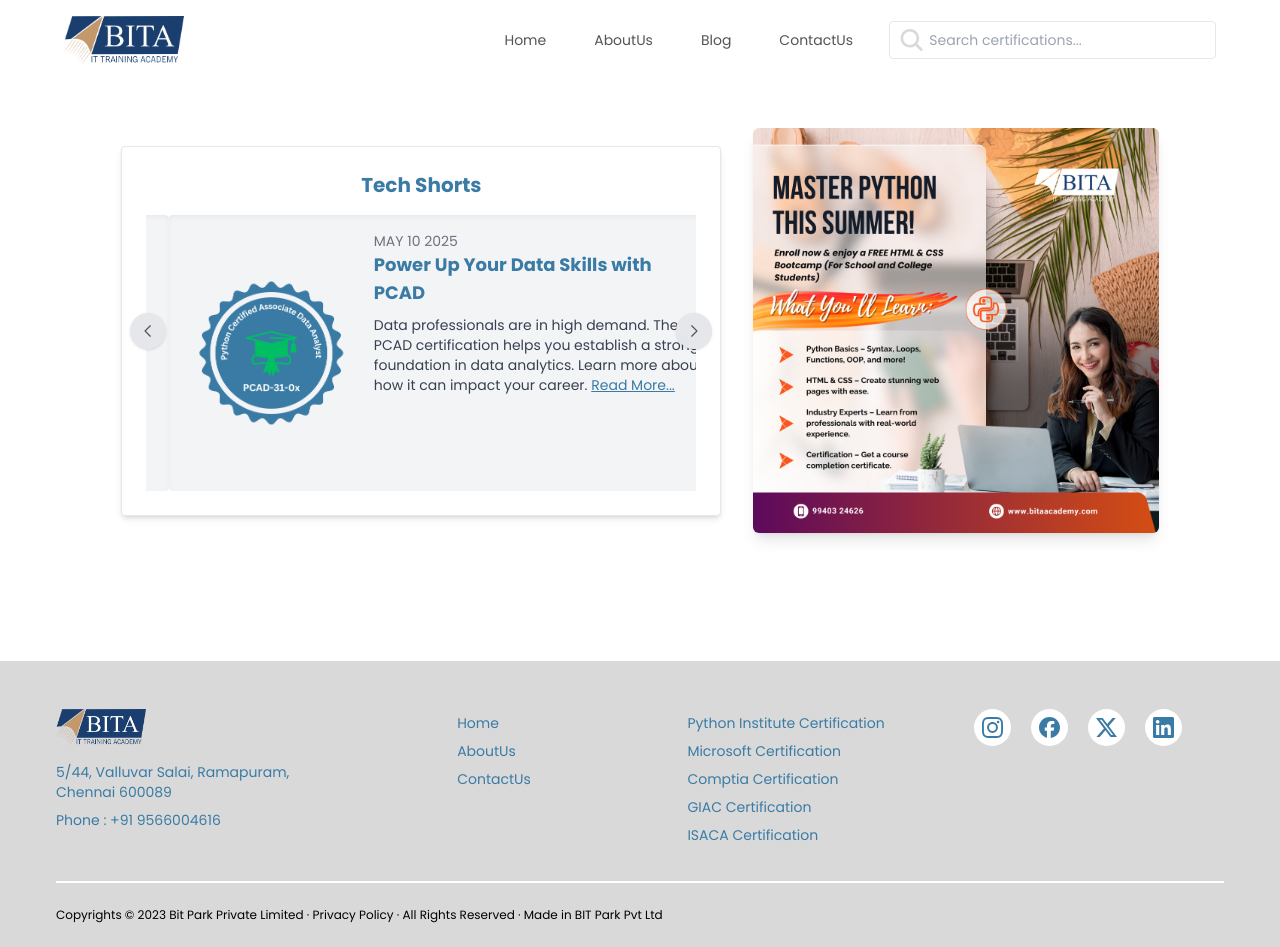
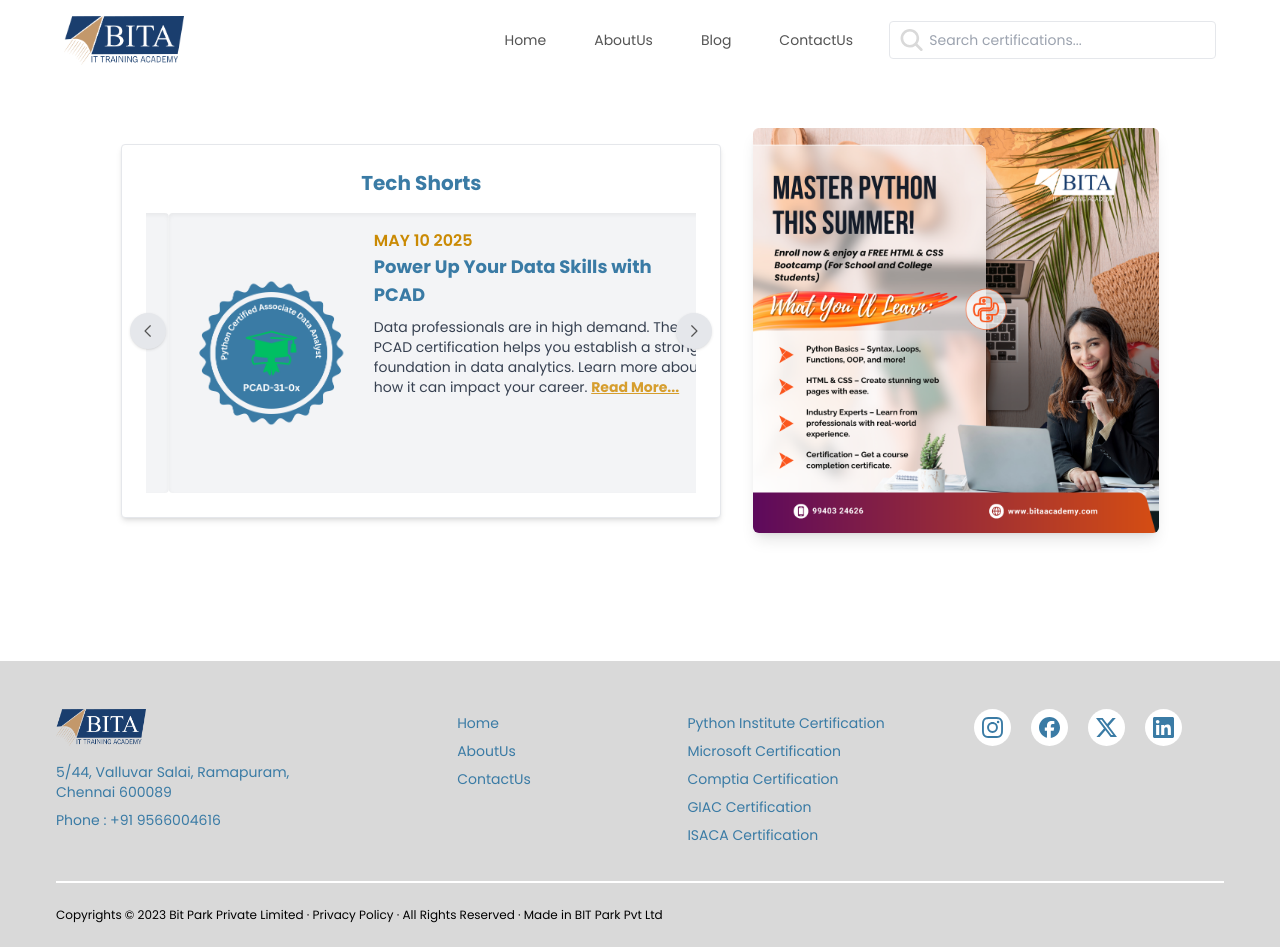
Before and after one commit to bita-certificationtraining/certification-training, a Next.js app: page /blog in a window 1280 px wide. Built offline with nearby package versions, Linux system fonts and the light colour scheme.

Commit message:
blogclor

```diff
--- a/app/blog/page.js
+++ b/app/blog/page.js
@@ -18,14 +18,14 @@
       title: "Unlocking Opportunities with SC-100 Certification",
       image: "/blogimages/SC_100.png",
       name: "SC_100",
-      description: `As organizations embrace cloud and hybrid infrastructures, the SC-100: Microsoft Cybersecurity Architect certification is gaining traction. It opens doors to key roles like cybersecurity architect, cloud security consultant, and more. Stay ahead in your career. To know more, read our in-depth blog at BITA: www.bitaacademy.com <a href="https://bitaacademy.com/is-there-a-demand-for-sc-100-microsoft-cybersecurity-architect/" target="_blank" rel="noopener noreferrer" style="color: #3A7BA5; text-decoration: underline;">Read More...</a>`,
+      description: `As organizations embrace cloud and hybrid infrastructures, the SC-100: Microsoft Cybersecurity Architect certification is gaining traction. It opens doors to key roles like cybersecurity architect, cloud security consultant, and more. Stay ahead in your career. To know more, read our in-depth blog at BITA: www.bitaacademy.com <a href="https://bitaacademy.com/is-there-a-demand-for-sc-100-microsoft-cybersecurity-architect/" target="_blank" rel="noopener noreferrer" style="color: #d69e2e;font-weight: bold; text-decoration: underline;">Read More...</a>`,
       date: "MAY 16 2025",
     },
     {
       title: "Power Up Your Data Skills with PCAD",
       image: "/blogimages/PCAD.png",
       name: "pcad",
-      description: `Data professionals are in high demand. The PCAD certification helps you establish a strong foundation in data analytics. Learn more about how it can impact your career. <a href="https://bitaacademy.com" target="_blank" rel="noopener noreferrer" style="color: #3A7BA5; text-decoration: underline;">Read More...</a>`,
+      description: `Data professionals are in high demand. The PCAD certification helps you establish a strong foundation in data analytics. Learn more about how it can impact your career. <a href="https://bitaacademy.com/is-there-a-demand-for-pcad-certified-associate-data-analyst-with-python/" target="_blank" rel="PCAD" style="color: #d69e2e;font-weight: bold; text-decoration: underline;">Read More...</a>`,
       date: "MAY 10 2025",
     },
   ]
@@ -57,7 +57,9 @@
                   />
                 </div>
                 <div className="w-full md:w-2/3 md:pl-4">
-                  <div className="text-sm text-gray-500">{frame.date}</div>
+                  <div className="text-md font-semibold text-yellow-600">
+                    {frame.date}
+                  </div>
                   <h3 className="mb-2 text-lg font-bold text-themeblue">
                     {frame.title}
                   </h3>
```
